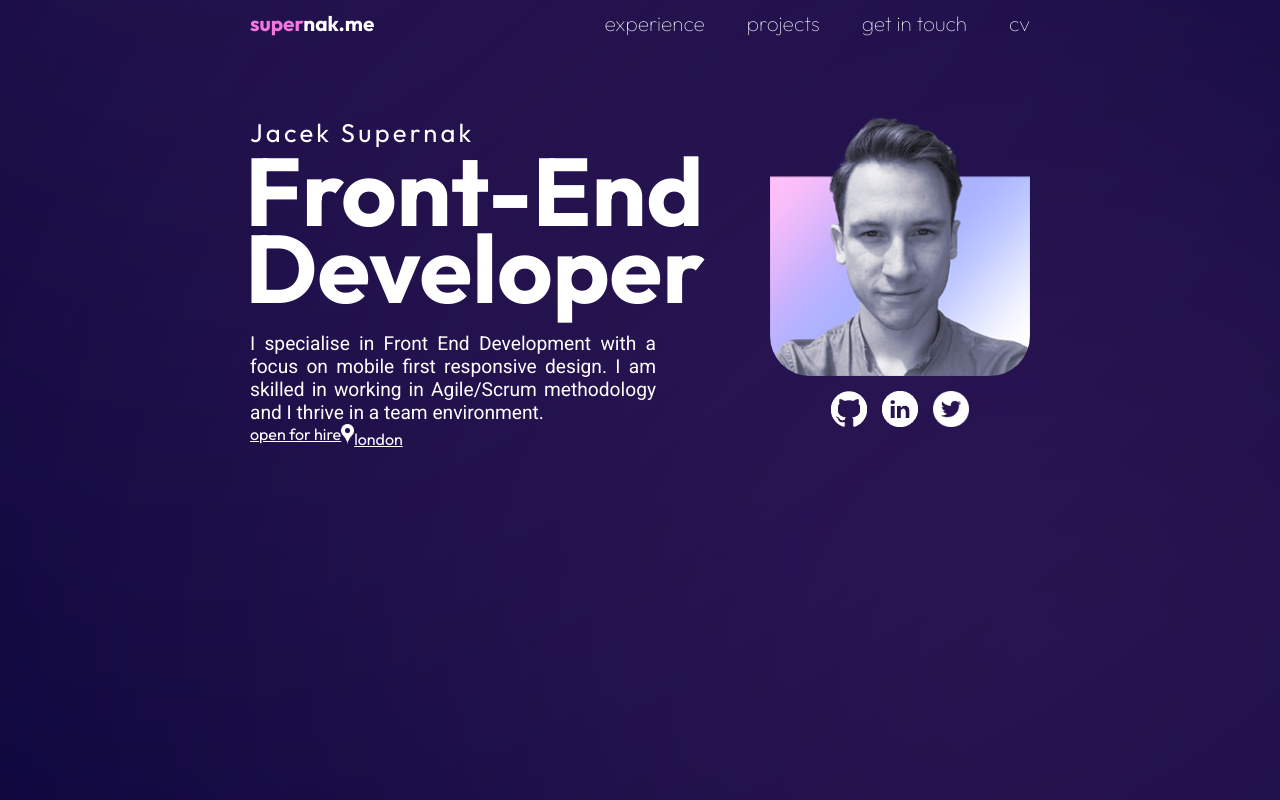
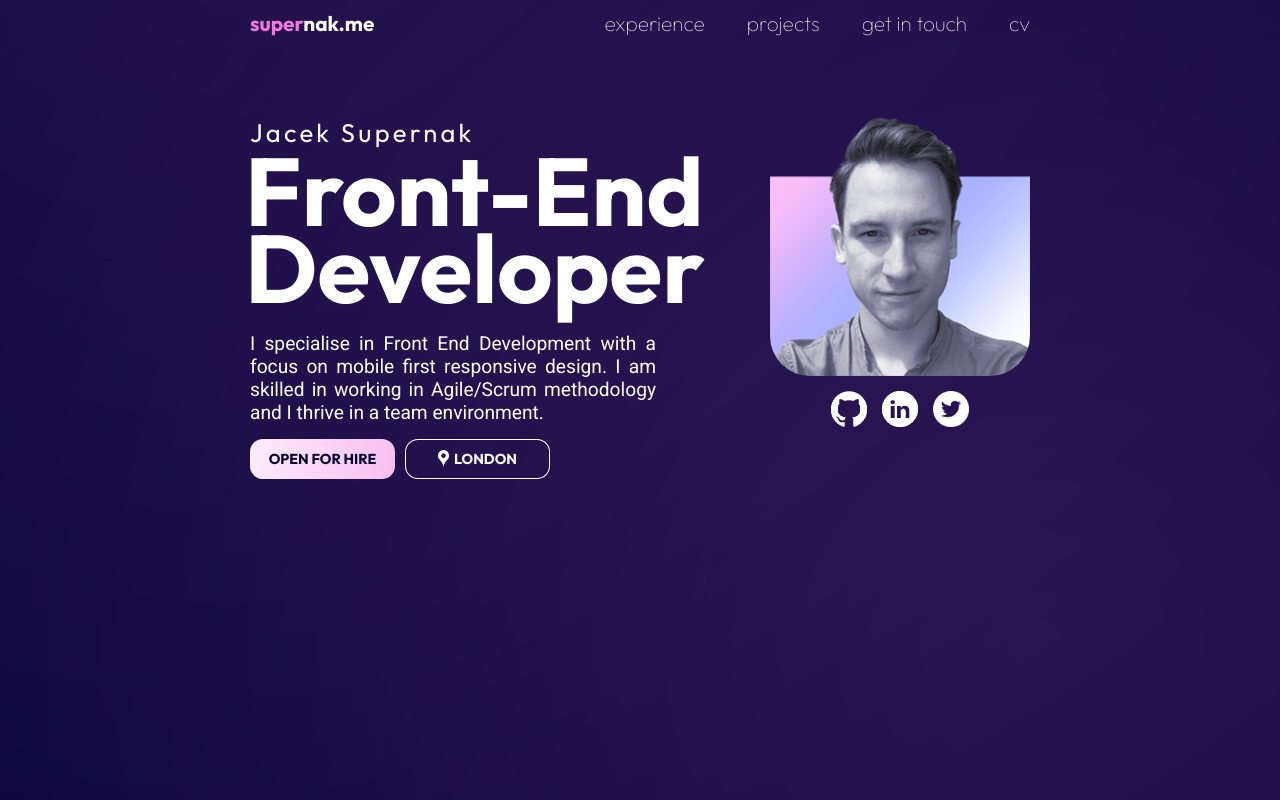
Before and after one commit to jaceksupernak/portfolio, a React (Create React App) app: page / in a window 1280 px wide. Shown: the top 800 px of the page. Built offline with nearby package versions, Linux system fonts and the light colour scheme.

Commit message:
style hero section buttons

```diff
--- a/src/components/about/About.tsx
+++ b/src/components/about/About.tsx
@@ -61,6 +61,12 @@ const AboutStyled = styled.section`
 
 const ButtonContainerStyled = styled.div`
     display: flex;
+    margin: 15px 0;
+    gap: 10px;
+
+    @media (min-width: ${({ theme }) => theme.screen.tablet}) {
+         align-self: start;
+    }
 `;
 
 const About:React.FC = () => (
@@ -77,22 +83,22 @@ const About:React.FC = () => (
         type="primary"
         text="open for hire"
         href="mailto:jjsupernak@gmail.com"
-        width="170px"
+        width="145px"
         height="40px"
-        fontSize="1rem"
+        fontSize="0.9rem"
       />
       <Button
         type="secondary"
         text="london"
         href="https://www.google.com/maps/place/London"
-        width="170px"
+        width="145px"
         height="40px"
-        fontSize="1rem"
+        fontSize="0.9rem"
         icon={{
           src: iconLocation,
           alt: 'location',
-          height: '21px',
-          width: '13px',
+          height: '18px',
+          width: '11px',
         }}
       />
     </ButtonContainerStyled>
--- a/src/components/button/Button.tsx
+++ b/src/components/button/Button.tsx
@@ -6,15 +6,6 @@ interface iconProps {
   alt: string,
   height: string,
   width: string;
-}
-
-interface ButtonStyledProps {
-  type: string,
-  width: string,
-  height: string,
-  fontSize: string,
-  toLowerCase?: boolean;
-  icon?: iconProps;
 }
 
 interface ButtonProps {
@@ -28,7 +19,42 @@ interface ButtonProps {
   icon?: iconProps;
 }
 
+interface ButtonStyledProps {
+  type: string,
+  width: string,
+  height: string,
+  fontSize: string,
+  toLowerCase?: boolean;
+  icon?: iconProps;
+}
+
 const ButtonStyled = styled.a<ButtonStyledProps>`
+  display: flex;
+  align-items: center;
+  justify-content: center;
+  gap: 5px;
+  font-weight: bold;
+  font-size: ${({ fontSize }) => (fontSize)};
+  color: ${({ type, theme }) => (type === 'primary' ? theme.primaryDark : theme.primaryLight)};
+  box-shadow:${({ type, theme }) => (type === 'secondary' ? `inset 0px 0px 0px 1px ${theme.primaryLight}` : 'none')};
+  background:  ${({ type, theme }) => {
+    switch (type) {
+      case 'primary':
+        return `linear-gradient(96.62deg, ${theme.primaryLight} -41.24%, ${theme.secondaryLight} 255.27%)`;
+      case 'secondary':
+        return 'none';
+      case 'tertiary':
+        return theme.primaryDark;
+      default:
+        return null;
+    }
+  }};
+
+  height: ${({ height }) => (height)};
+  width: ${({ width }) => (width)};
+  text-decoration: none;
+  text-transform:  ${({ toLowerCase }) => (toLowerCase ? 'none' : 'uppercase')};
+  border-radius: 13px
 `;
 
 const Button:React.FC<ButtonProps> = ({
```
